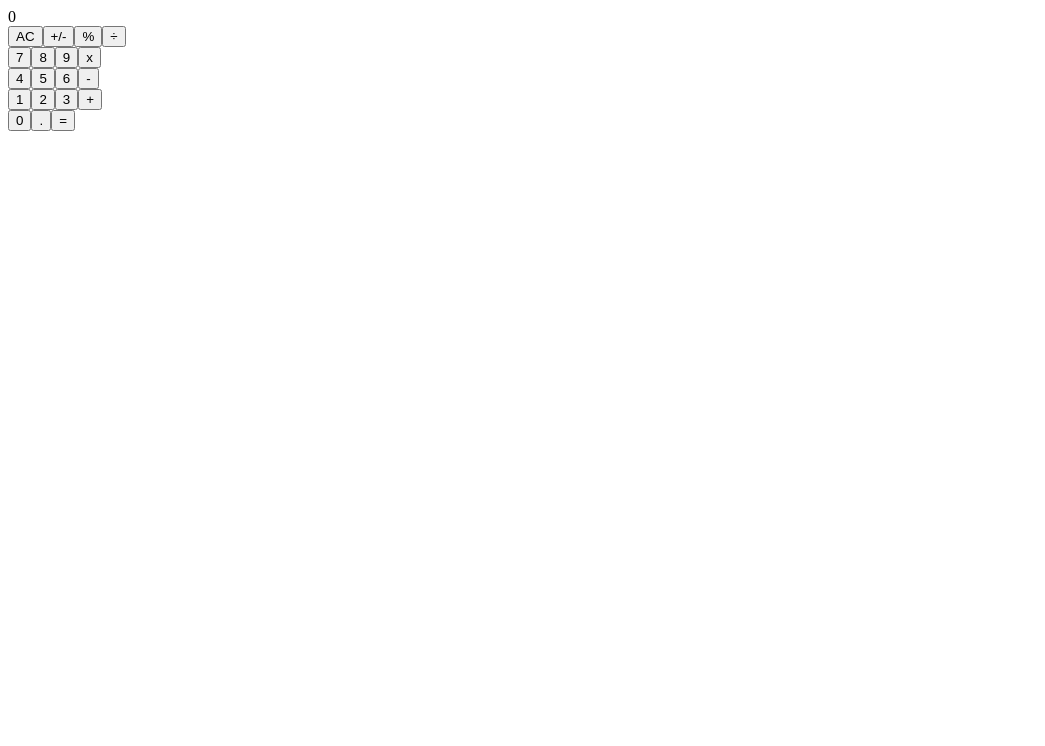
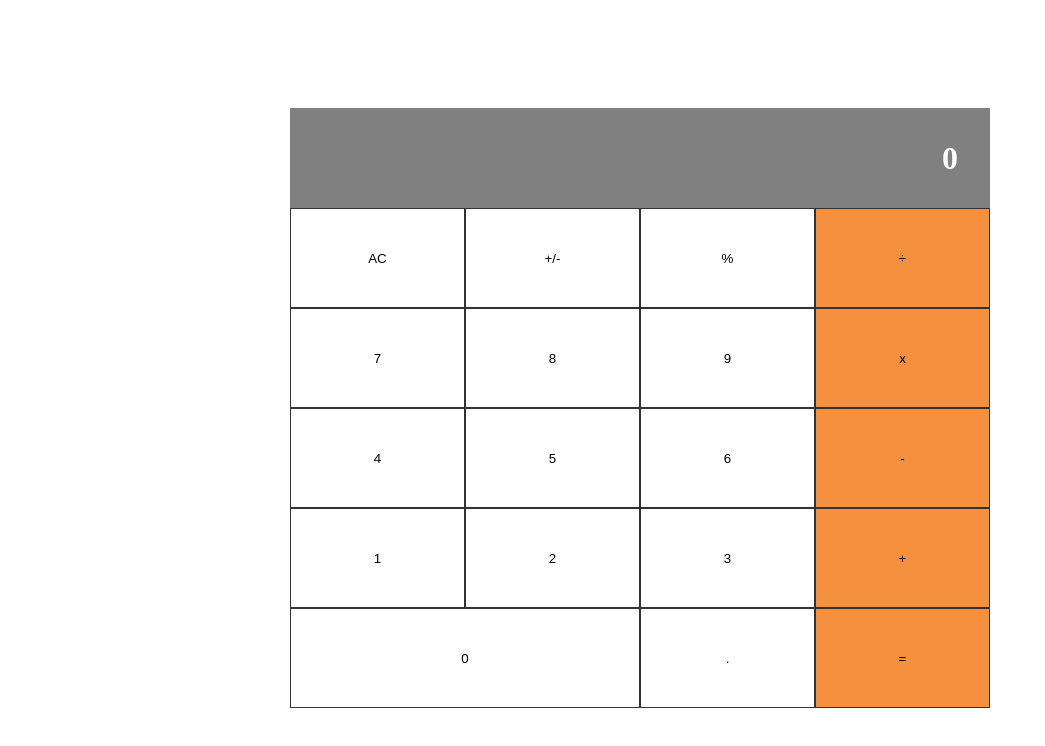
Before and after one commit to tigamadou/calculator, a React (Create React App) app: page / in a window 1280 px wide. Shown: the top 746 px of the page, without its empty margins (0-1045 px from the left). Built offline with nearby package versions, Linux system fonts and the light colour scheme.

Commit message:
branch rebased from development branch

```diff
--- a/src/components/App.js
+++ b/src/components/App.js
@@ -1,34 +1,26 @@
-import React, { Component } from 'react';
+import React, { useState } from 'react';
 
 import Display from './Display';
 import ButtonPanel from './ButtonPanel';
 import Calculate from '../logic/calculate';
 
-class App extends Component {
-  constructor(props) {
-    super(props);
-    this.state = {
-      total: '',
-      next: '',
-      operation: null,
-    };
-    this.handleClick = this.handleClick.bind(this);
-  }
+const App = () => {
+  const [state, setState] = useState({
+    total: '',
+    next: '',
+    operation: null,
+  });
 
-  handleClick(buttonName) {
-    const newState = Calculate(this.state, buttonName);
-    this.setState(() => ({ ...newState }));
-  }
+  const handleClick = (buttonName) => {
+    const newState = Calculate(state, buttonName);
+    setState({ ...newState });
+  };
 
-  render() {
-    const { total, next } = this.state;
-    return (
-      <>
-        <Display result={(next && next.toString()) || (total && total.toString()) || '0'} />
-        <ButtonPanel handleClick={this.handleClick} />
-      </>
-    );
-  }
-}
-
+  return (
+    <div className="app">
+      <Display result={(state.next && state.next.toString()) || (state.total && state.total.toString()) || '0'} />
+      <ButtonPanel handleClick={handleClick} />
+    </div>
+  );
+};
 export default App;
--- a/src/components/Button.js
+++ b/src/components/Button.js
@@ -1,20 +1,40 @@
-import React from 'react';
+import React, { useEffect, useState } from 'react';
 import PropTypes from 'prop-types';
 
-const Button = ({ name, handleClick }) => (
-  <button type="button" onClick={() => handleClick(name)}>
-    {name}
-  </button>
-);
+const Button = ({
+  name, handleClick, color, wide,
+}) => {
+  const [buttonClass, setButtonClass] = useState('button');
+  useEffect(() => {
+    let btnclass = 'button';
+    if (color) {
+      btnclass = `${btnclass} white`;
+    }
+
+    if (wide) {
+      btnclass = `${btnclass} wide`;
+    }
+    setButtonClass(btnclass);
+  }, []);
+  return (
+    <button className={buttonClass} type="button" onClick={() => handleClick(name)}>
+      {name}
+    </button>
+  );
+};
 
 Button.propTypes = {
   name: PropTypes.string,
   handleClick: PropTypes.func,
+  color: PropTypes.bool,
+  wide: PropTypes.bool,
 };
 
 Button.defaultProps = {
   name: null,
   handleClick: null,
+  color: null,
+  wide: null,
 };
 
 export default Button;
--- a/src/components/ButtonPanel.js
+++ b/src/components/ButtonPanel.js
@@ -1,3 +1,4 @@
+/* eslint-disable max-len */
 import React from 'react';
 import PropTypes from 'prop-types';
 import Button from './Button';
@@ -14,8 +15,15 @@ const ButtonPanel = ({ handleClick }) => (
   <div className="panel">
     {buttonGroups.map((group, index) => (
 
-      <div className="panel-group" key={`group-${(index + 1)}`}>
-        {group.map((button) => <Button name={button} handleClick={handleClick} key={button} />)}
+      <div className="row" key={`row-${(index + 1)}`}>
+        {group.map((button, yindex) => (
+          (
+            (yindex === (group.length - 1))
+              ? <Button name={button} handleClick={handleClick} key={button} />
+              : <Button name={button} handleClick={handleClick} key={button} color wide={button === '0'} />)
+
+        ))}
+
       </div>
     ))}
 
--- a/src/index.js
+++ b/src/index.js
@@ -1,6 +1,6 @@
 import React from 'react';
 import ReactDOM from 'react-dom';
-// import './styles/styles.sass';
+import './styles/app.css';
 import App from './components/App';
 
 ReactDOM.render(
--- /dev/null
+++ b/src/styles/app.css
@@ -0,0 +1,52 @@
+body{
+    display: flex;
+    justify-content: center;
+    align-items: center;
+    height: 100vh;
+}
+*{
+    box-sizing: border-box;
+}
+.app{
+    width: 100%;
+    width: 700px;
+    margin: auto;
+    display: flex;
+    flex-direction: column;
+}
+.display{
+    background-color: gray;
+    height: 100px;
+    width: 100%;
+    color: #fff;
+    font-weight: bold;
+    display: flex;
+    justify-content: flex-end;
+    align-items: center;
+    padding: 0px 2rem;
+    font-size: 2rem;
+}
+
+.panel{
+
+}
+.panel .row{
+    height: 100px;
+    display: flex;
+}
+
+.panel .row .button{
+    width: 25%;
+    cursor: pointer;
+    color: #000;
+    background-color: #f5903e;
+    border: 1px solid #333;
+}
+
+.panel .row .button.white{
+    background: #fff;
+}
+
+.panel .row .button.wide{
+    width: 50%;
+}
--- a/src/styles/app.sass
+++ /dev/null
@@ -1,3 +0,0 @@
-@import 'mixins.sass'
-body
-  background: $primary
--- a/src/styles/mixins.sass
+++ /dev/null
@@ -1,2 +0,0 @@
-$primary: #ffb178
-$secondary: #f5a66b
```
Also changed, not shown: src/styles/button.sass (deleted), src/styles/calculator.sass (deleted), src/styles/display.sass (deleted), src/styles/panel.sass (deleted).
